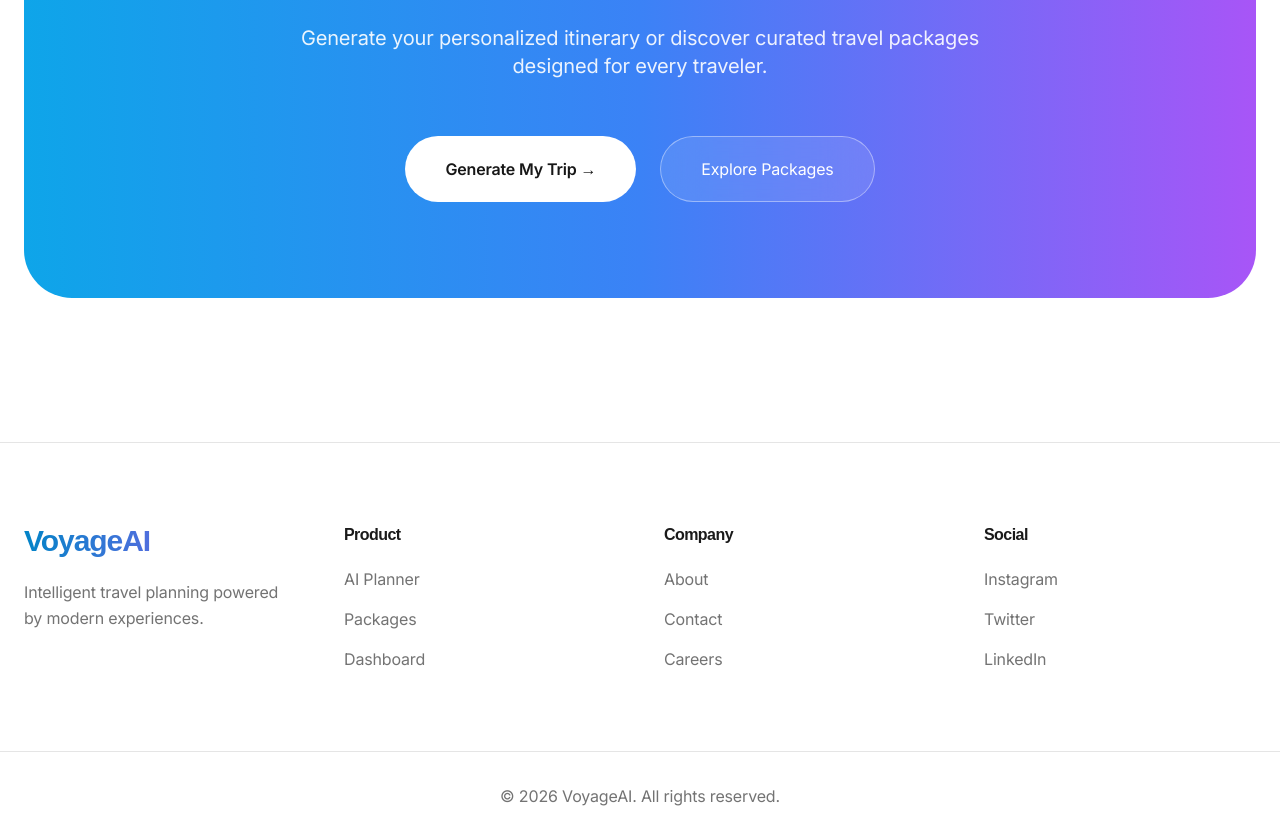
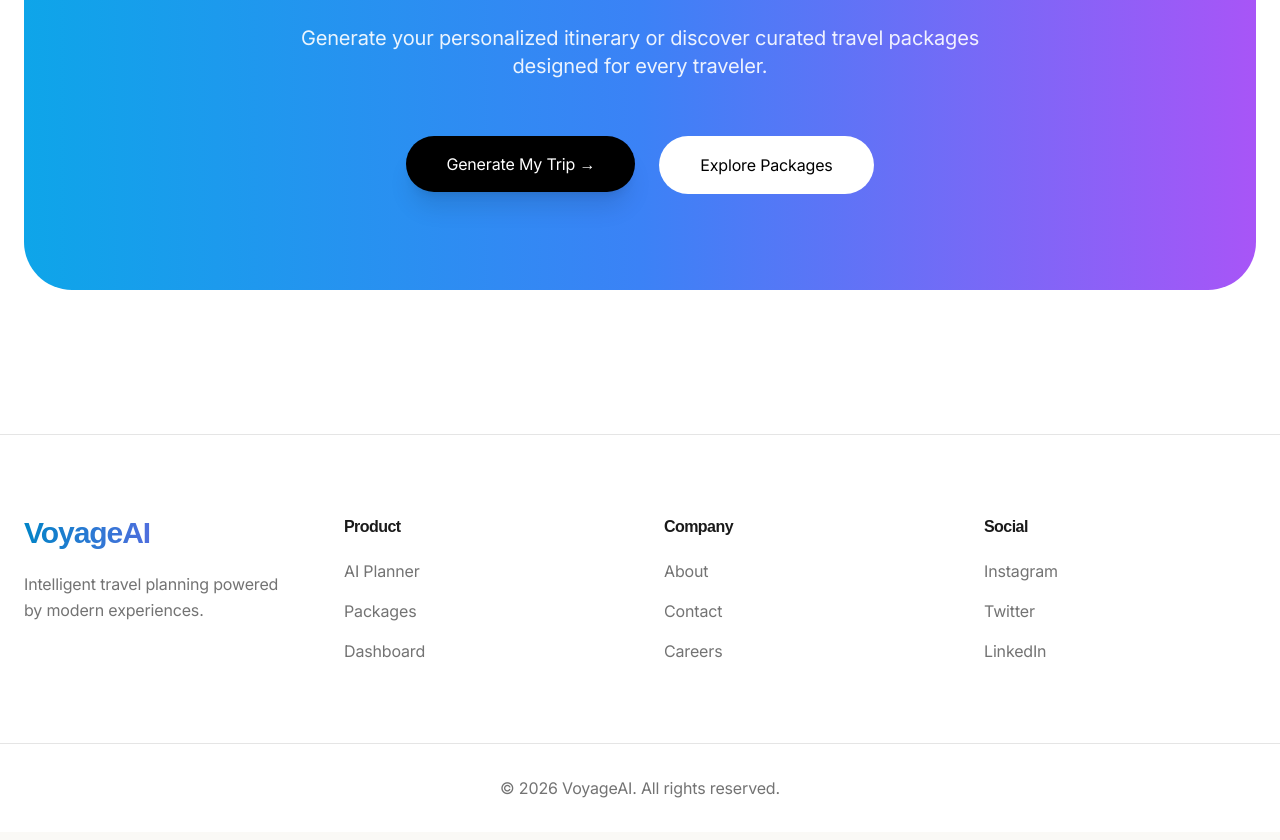
Before and after one commit to Trinay39/travel-website, a React (Vite) app: page / in a window 1280 px wide. Shown: the part 4440-5280 px from the top of the page. Built offline with nearby package versions, Linux system fonts and the light colour scheme; a web font is replaced by a local one.

Commit message:
Connected bottom CTA buttons and fixed FinalCTA layout

```diff
--- a/src/components/landing/FinalCTA.jsx
+++ b/src/components/landing/FinalCTA.jsx
@@ -1,3 +1,5 @@
+import { Link } from "react-router-dom";
+
 export default function FinalCTA() {
 
   return (
@@ -65,23 +67,30 @@ export default function FinalCTA() {
 
         </p>
 
-        <div className="flex flex-col sm:flex-row justify-center gap-6">
+        <div className="flex flex-wrap justify-center gap-6 mt-10">
+
+          {/* GENERATE */}
+
+          <Link
+            to="/login"
+            state={{ redirectTo:"/planner" }}
+          >
 
             <button className="
 
             px-10
-          py-5
+            py-4
 
             rounded-full
 
-          bg-white
-          text-neutral-900
+            bg-black
+            text-white
 
-          font-semibold
+            shadow-xl
 
             hover:scale-105
 
-          transition
+            transition-all
 
             ">
 
@@ -89,28 +98,40 @@ export default function FinalCTA() {
 
             </button>
 
+          </Link>
+
+          {/* EXPLORE */}
+
+          <Link
+            to="/login"
+            state={{ redirectTo:"/packages" }}
+          >
+
             <button className="
 
             px-10
-          py-5
+            py-4
 
             rounded-full
 
             border
-          border-white/40
+            border-white/30
 
-          bg-white/10
-          backdrop-blur-xl
+            bg-white
+            text-black
 
-          hover:bg-white/20
+            hover:shadow-lg
+            hover:-translate-y-[2px]
 
-          transition
+            transition-all
 
             ">
 
               Explore Packages
 
             </button>
+
+          </Link>
 
         </div>
 
```
Lines whose indentation alone changed are shown as unchanged.
